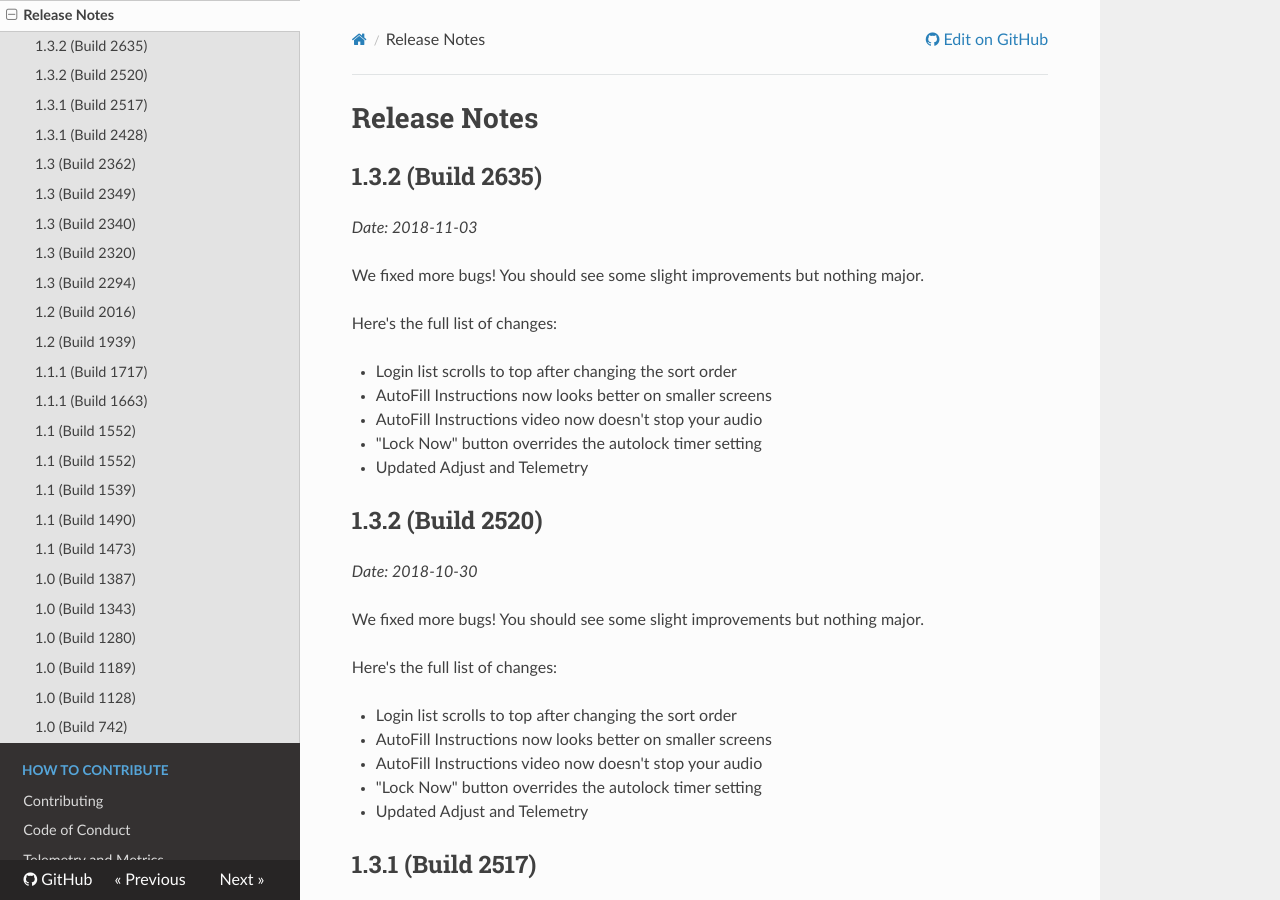
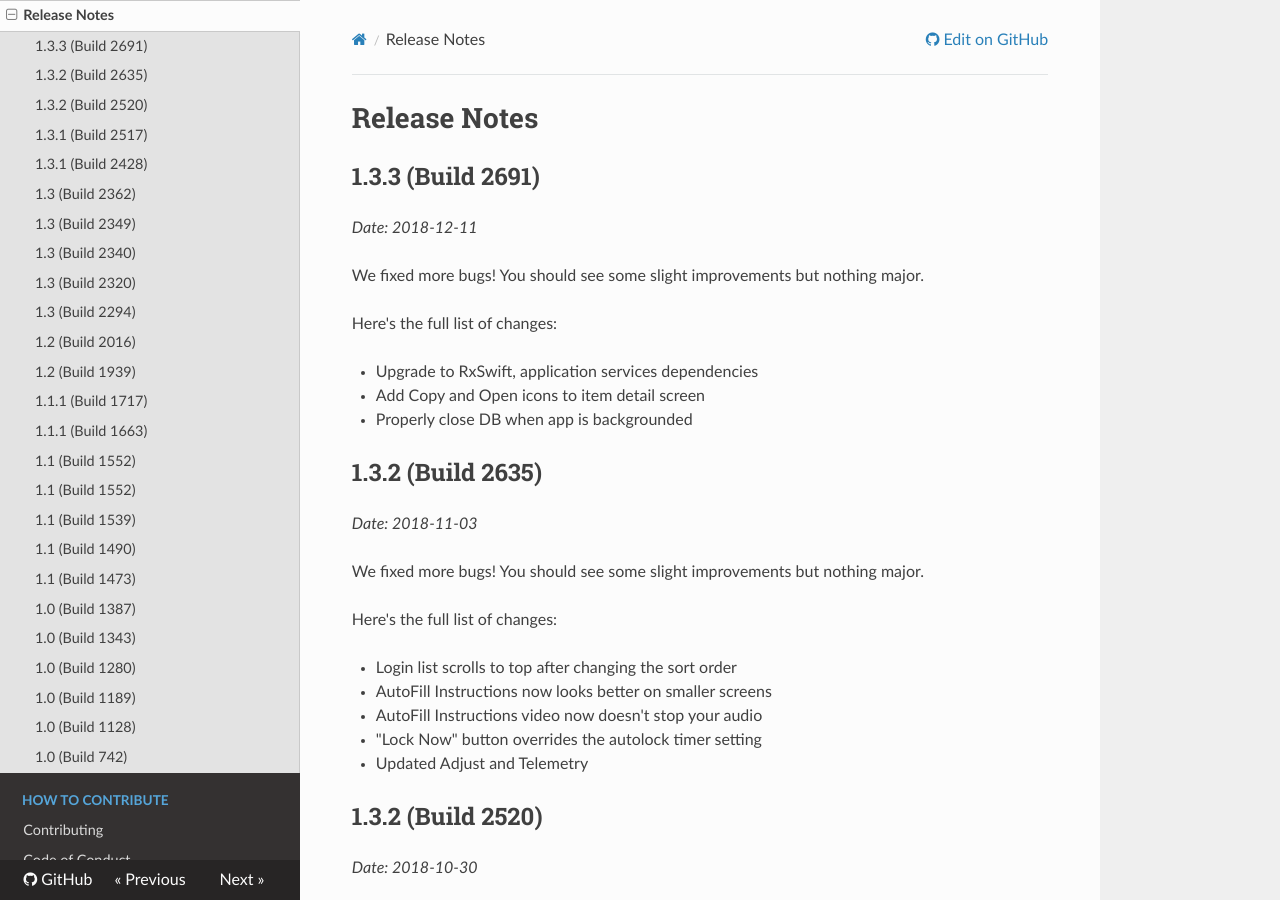
Before and after one commit to mozilla-lockwise/lockwise-ios, an MkDocs documentation site: the page built from docs/release-notes.md, in a window 1280 px wide and 900 px high. Built offline with MkDocs 1.6.1, drawn with Linux system fonts in a browser that asks for light colours; nearby versions of some CDN libraries.

Commit message:
Update release notes for 1.3.3

```diff
--- a/docs/release-notes.md
+++ b/docs/release-notes.md
@@ -1,4 +1,17 @@
 # Release Notes
+
+## 1.3.3 (Build 2691)
+
+_Date: 2018-12-11_
+
+We fixed more bugs! You should see some slight improvements but nothing major.
+
+Here's the full list of changes:
+
+- Upgrade to RxSwift, application services dependencies
+- Add Copy and Open icons to item detail screen
+- Properly close DB when app is backgrounded
+
 
 ## 1.3.2 (Build 2635)
 
```
